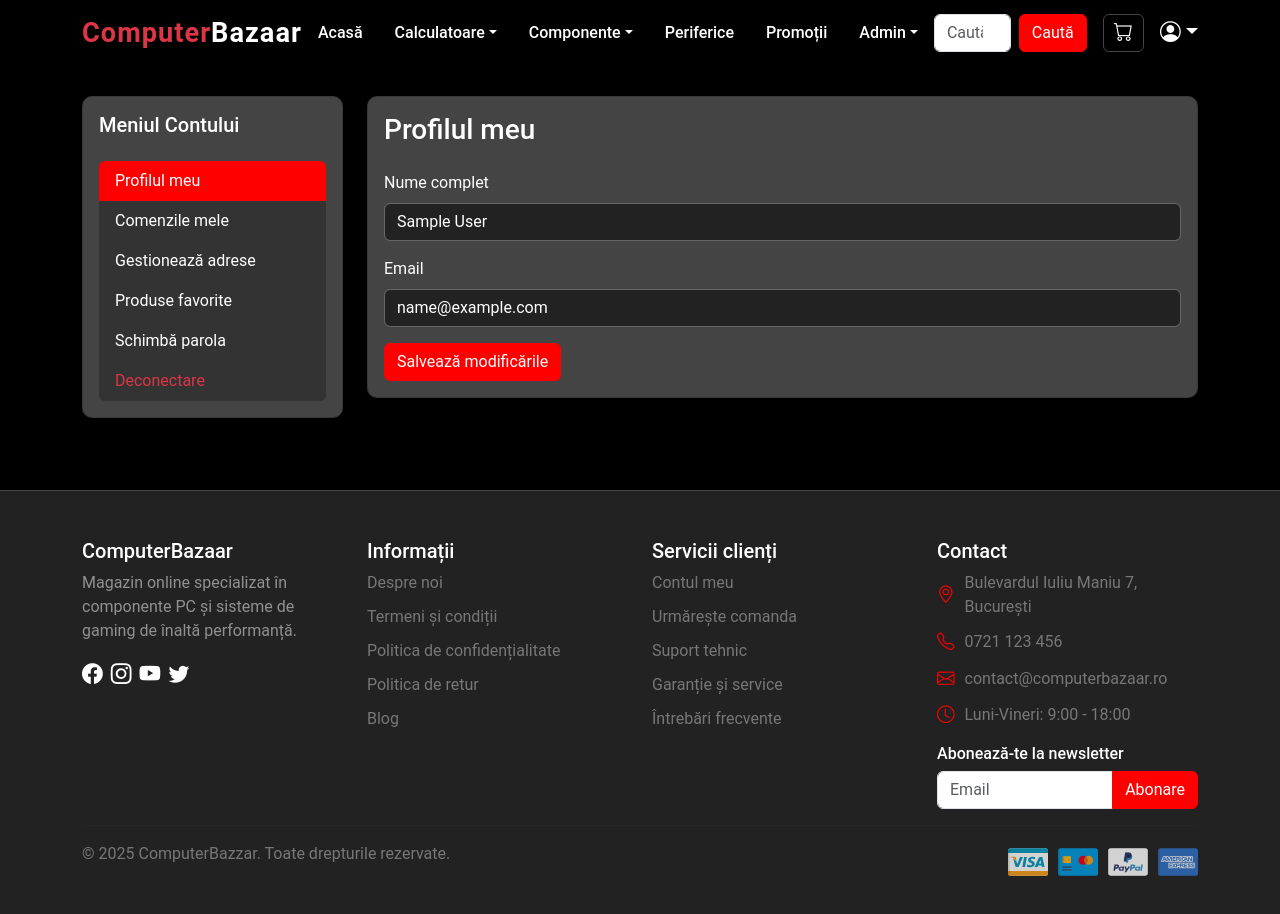
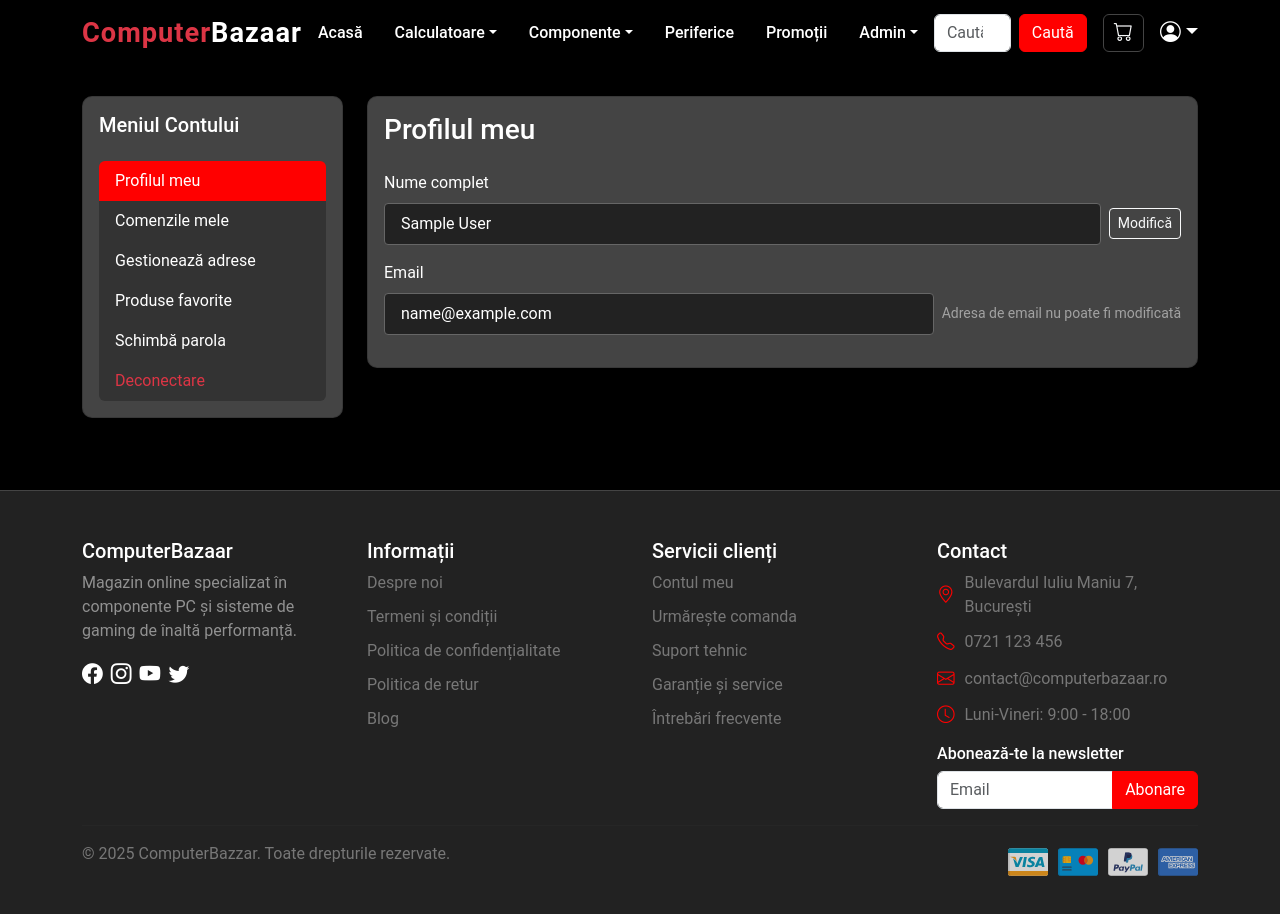
Before and after one commit to johnnyy06/ComputerBazaar, a React (Vite) app in the folder frontend/: page /profile in a window 1280 px wide. Shown: the top 914 px of the page. Built offline with nearby package versions, Linux system fonts and the light colour scheme; sample sign-in values are in the browser's storage.

Commit message:
feat: Enhance user profile management; add update functionality and improve context handling

```diff
--- a/frontend/src/context/AuthContext.tsx
+++ b/frontend/src/context/AuthContext.tsx
@@ -6,6 +6,7 @@
   registerUser,
   logoutUser,
   getCurrentUser,
+  updateLocalUserData,
   LoginCredentials,
   RegisterData,
 } from "../services/authService";
@@ -17,6 +18,7 @@
   login: (credentials: LoginCredentials) => Promise<void>;
   register: (data: RegisterData) => Promise<void>;
   logout: () => void;
+  updateUserName: (name: string) => void;
   error: string | null;
 }
 
@@ -96,6 +98,20 @@
     }
   };
 
+  // Update user name function
+  const updateUserName = (name: string) => {
+    if (user) {
+      // Create a new user object with the updated name
+      const updatedUser = { ...user, name };
+
+      // Update local state
+      setUser(updatedUser);
+
+      // Update the user data in localStorage
+      updateLocalUserData(updatedUser);
+    }
+  };
+
   // Logout function
   const logout = () => {
     logoutUser();
@@ -109,6 +125,7 @@
     login,
     register,
     logout,
+    updateUserName,
     error,
   };
 
--- a/frontend/src/pages/Profile.tsx
+++ b/frontend/src/pages/Profile.tsx
@@ -1,4 +1,4 @@
-//frontend/src/pages/Profile.tsx
+// frontend/src/pages/Profile.tsx
 import React, { useState, useEffect } from "react";
 import { useNavigate } from "react-router-dom";
 import { useAuth } from "../hooks/useAuth";
@@ -6,6 +6,7 @@
 import Footer from "../components/Footer/Footer";
 import AddressManagement from "../components/AddressManagement/AddressManagement";
 import PasswordChange from "../components/PasswordChange/PasswordChange";
+import { updateUserProfile } from "../services/userService";
 
 enum ProfileTab {
   PROFILE = "profile",
@@ -16,7 +17,7 @@
 }
 
 const ProfilePage: React.FC = () => {
-  const { user, logout } = useAuth();
+  const { user, logout, updateUserName } = useAuth();
   const navigate = useNavigate();
   const [name, setName] = useState("");
   const [email, setEmail] = useState("");
@@ -24,10 +25,16 @@
   const [errorMessage, setErrorMessage] = useState<string | null>(null);
   const [activeTab, setActiveTab] = useState<ProfileTab>(ProfileTab.PROFILE);
 
+  // New state variables for editing mode
+  const [editName, setEditName] = useState(false);
+  const [tempName, setTempName] = useState("");
+  const [isLoading, setIsLoading] = useState(false);
+
   useEffect(() => {
     if (user) {
       setName(user.name || "");
       setEmail(user.email || "");
+      setTempName(user.name || "");
     }
   }, [user]);
 
@@ -36,31 +43,59 @@
     navigate("/");
   };
 
-  const handleUpdateProfile = (e: React.FormEvent) => {
+  const handleUpdateProfile = async (e: React.FormEvent) => {
     e.preventDefault();
 
-    // Form validation
-    if (!name.trim() || !email.trim()) {
-      setErrorMessage("Numele și email-ul sunt obligatorii");
+    // Form validation for name
+    if (editName && !tempName.trim()) {
+      setErrorMessage("Numele este obligatoriu");
       return;
     }
 
-    // Email validation
-    const emailRegex = /^[^\s@]+@[^\s@]+\.[^\s@]+$/;
-    if (!emailRegex.test(email)) {
-      setErrorMessage("Adresa de email nu este validă");
-      return;
+    try {
+      setIsLoading(true);
+      setErrorMessage(null);
+
+      // Call the API to update the user profile in the database
+      await updateUserProfile({ name: tempName });
+
+      // Update local state
+      setName(tempName);
+
+      // Update user data in the global auth context and localStorage
+      if (updateUserName) {
+        updateUserName(tempName);
       }
 
-    // Here you would normally call an API to update the user profile
-    // For now, just show a success message
+      // Show success message
       setSuccessMessage("Profilul a fost actualizat cu succes!");
-    setErrorMessage(null);
+
+      // Reset edit mode
+      setEditName(false);
 
       // Hide success message after 3 seconds
       setTimeout(() => {
         setSuccessMessage(null);
       }, 3000);
+    } catch (error) {
+      console.error("Error updating profile:", error);
+      if (error instanceof Error) {
+        setErrorMessage(error.message);
+      } else {
+        setErrorMessage("A apărut o eroare la actualizarea profilului");
+      }
+    } finally {
+      setIsLoading(false);
+    }
+  };
+
+  // Toggle edit mode for name
+  const toggleEditName = () => {
+    if (editName) {
+      // If canceling edit, reset to original value
+      setTempName(name);
+    }
+    setEditName(!editName);
   };
 
   const renderTabContent = () => {
@@ -84,44 +119,96 @@
 
             <form onSubmit={handleUpdateProfile}>
               <div className="mb-3">
-                <label htmlFor="name" className="form-label text-white">
+                <label className="form-label text-white d-block">
                   Nume complet
                 </label>
+                <div className="d-flex align-items-center">
+                  {!editName ? (
+                    <>
+                      <div
+                        className="py-2 px-3 me-2 flex-grow-1"
+                        style={{
+                          backgroundColor: "#222",
+                          color: "#FFFFFF",
+                          border: "1px solid #666",
+                          borderRadius: "0.25rem",
+                        }}
+                      >
+                        {name}
+                      </div>
+                      <button
+                        type="button"
+                        className="btn btn-sm btn-outline-light"
+                        onClick={toggleEditName}
+                      >
+                        Modifică
+                      </button>
+                    </>
+                  ) : (
+                    <>
                       <input
                         type="text"
-                  className="form-control"
-                  id="name"
-                  value={name}
-                  onChange={(e) => setName(e.target.value)}
+                        className="form-control me-2"
+                        value={tempName}
+                        onChange={(e) => setTempName(e.target.value)}
                         style={{
                           backgroundColor: "#222",
                           color: "#FFFFFF",
                           border: "1px solid #666",
                         }}
                       />
+                      <button
+                        type="button"
+                        className="btn btn-sm btn-outline-danger me-2"
+                        onClick={toggleEditName}
+                      >
+                        Anulează
+                      </button>
+                    </>
+                  )}
+                </div>
               </div>
 
               <div className="mb-3">
-                <label htmlFor="email" className="form-label text-white">
-                  Email
-                </label>
-                <input
-                  type="email"
-                  className="form-control"
-                  id="email"
-                  value={email}
-                  onChange={(e) => setEmail(e.target.value)}
+                <label className="form-label text-white d-block">Email</label>
+                <div className="d-flex align-items-center">
+                  <div
+                    className="py-2 px-3 me-2 flex-grow-1"
                     style={{
                       backgroundColor: "#222",
                       color: "#FFFFFF",
                       border: "1px solid #666",
+                      borderRadius: "0.25rem",
                     }}
-                />
+                  >
+                    {email}
+                  </div>
+                  <span className="text-white-50 small">
+                    Adresa de email nu poate fi modificată
+                  </span>
+                </div>
               </div>
 
-              <button type="submit" className="btn btn-danger">
-                Salvează modificările
+              {editName && (
+                <button
+                  type="submit"
+                  className="btn btn-danger"
+                  disabled={isLoading}
+                >
+                  {isLoading ? (
+                    <>
+                      <span
+                        className="spinner-border spinner-border-sm me-2"
+                        role="status"
+                        aria-hidden="true"
+                      ></span>
+                      <span>Se salvează...</span>
+                    </>
+                  ) : (
+                    "Salvează modificările"
+                  )}
                 </button>
+              )}
             </form>
           </>
         );
--- a/frontend/src/services/authService.ts
+++ b/frontend/src/services/authService.ts
@@ -64,7 +64,7 @@
 
     const response = await axios.post<RegisterResponse>(`${API_URL}/register`, userData);
 
-    const data: RegisterResponse = response.data; // Explicitly type response.data
+    const data: RegisterResponse = response.data;
     if (data.token) {
       // Store user in localStorage
       localStorage.setItem('user', JSON.stringify(data));
@@ -74,6 +74,17 @@
   } catch (error) {
     console.error('Register error:', error);
     throw error;
+  }
+};
+
+// Update user data in localStorage
+export const updateLocalUserData = (userData: User): void => {
+  const userStr = localStorage.getItem('user');
+  if (userStr) {
+    const user = JSON.parse(userStr);
+    // Keep the token and other properties, just update what's provided
+    const updatedUser = { ...user, ...userData };
+    localStorage.setItem('user', JSON.stringify(updatedUser));
   }
 };
 
@@ -144,6 +155,7 @@
 export default {
   loginUser,
   registerUser,
+  updateLocalUserData,
   changePassword,
   logoutUser,
   getCurrentUser,
--- /dev/null
+++ b/frontend/src/services/userService.ts
@@ -0,0 +1,41 @@
+// frontend/src/services/userService.ts
+import api from './api';
+
+// Interface for the update request payload
+interface UserProfileUpdateData {
+  name?: string;
+  phone?: string;
+  // Other updatable fields can be added here
+}
+
+// Interface for the response data
+interface UserProfileResponse {
+  id: string;
+  name: string;
+  email: string;
+  role: string;
+  phone?: string;
+  address?: {
+    street?: string;
+    city?: string;
+    postalCode?: string;
+    country?: string;
+  };
+}
+
+/**
+ * Updates user profile information
+ */
+export const updateUserProfile = async (userData: UserProfileUpdateData): Promise<UserProfileResponse> => {
+  try {
+    const response = await api.put<UserProfileResponse>('/auth/profile', userData);
+    return response.data;
+  } catch (error) {
+    console.error('Error updating user profile:', error);
+    throw error;
+  }
+};
+
+export default {
+  updateUserProfile
+};
```
Also changed, not shown: 1 other file (tests, documents, lock files or other folders). Lines whose indentation alone changed are shown as unchanged.
